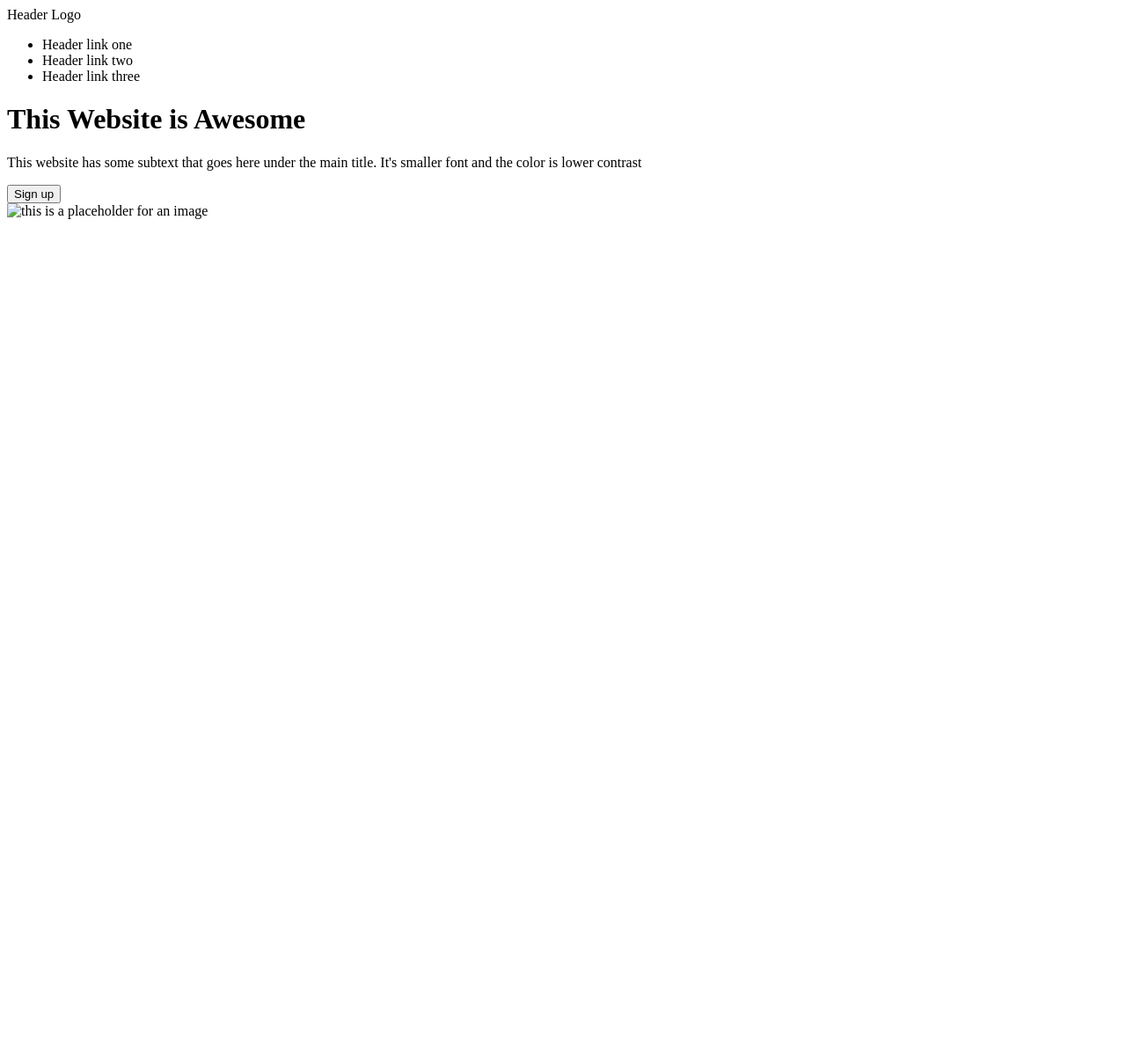
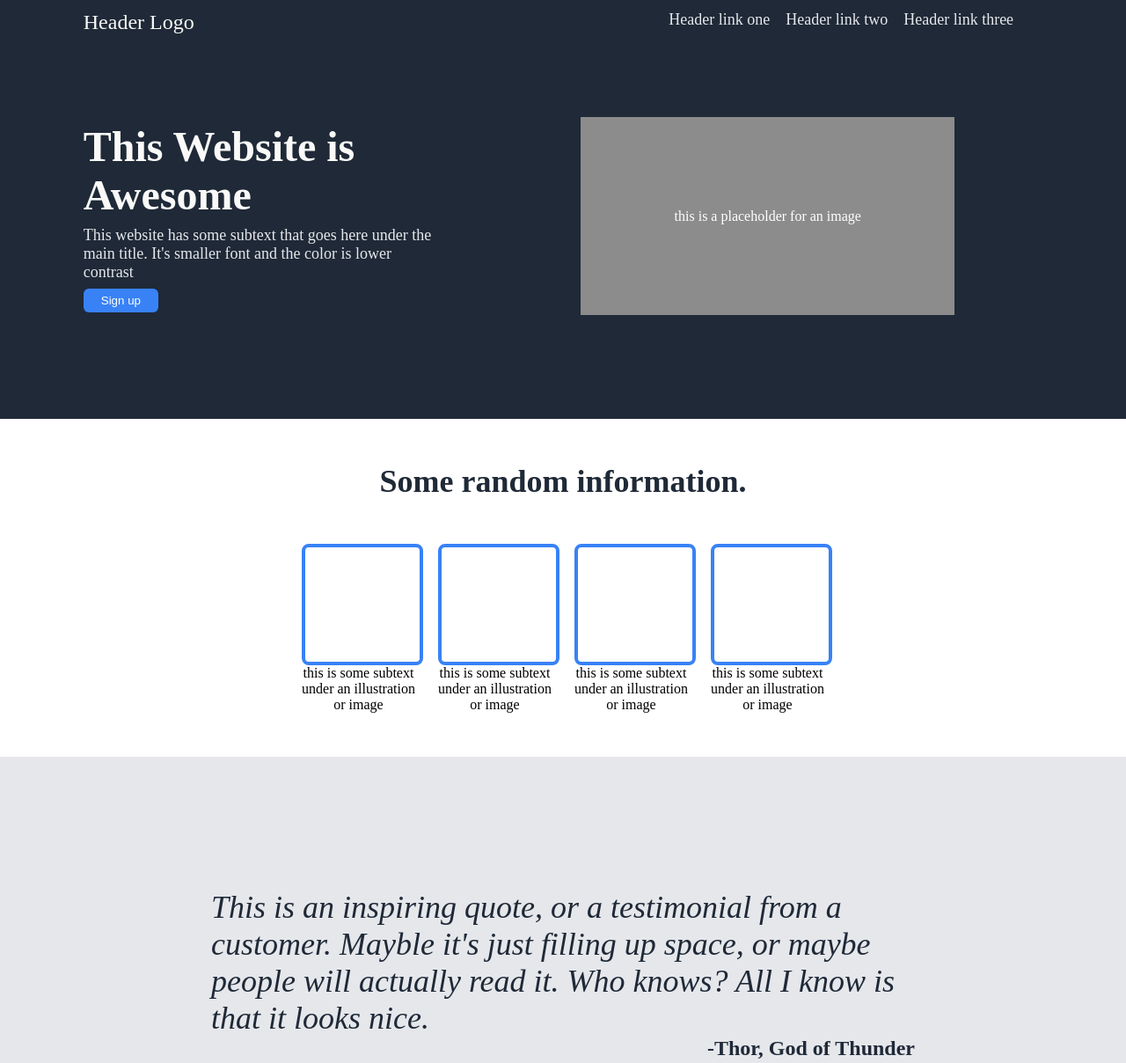
Before and after one commit to razcona/landing-page, a plain HTML site: page index.html in a window 1280 px wide. Shown: the whole page at 88% size. Before the commit the page ends 800 px from the top, so only its background shows below. Drawn offline with Linux system fonts and the light colour scheme.

Commit message:
Created a styles.css file and completed the header, information and quote sections.

```diff
--- a/index.html
+++ b/index.html
@@ -3,30 +3,57 @@
     <head>
     <meta charset="UTF-8">
     <title>Landing Page</title>
+    <link rel="stylesheet" href="styles.css">
     </head>
     <body>
         <div class="header">
+            <div class="header-left">
             <div class="logo">Header Logo</div>
+            <div class="header-text">
+                <div class="main">This Website is Awesome</div>
+                <div class="secondary">This website has some subtext that goes here under the main title. It's smaller font and the color is lower contrast</div>
+                <button>Sign up</button>
+            </div>
+            </div>
+            <div class="header-right">
             <div class="links">
                 <ul>
-                    <li>Header link one</li>
-                    <li>Header link two</li>
-                    <li>Header link three</li>
+                    <li><a href="#">Header link one</a></li>
+                    <li><a href="#">Header link two</a></li>
+                    <li><a href="#">Header link three</a></li>
                 </ul>
             </div>
+            <div class="image">this is a placeholder for an image</div>
+            </div>
+        </div>
 
-            <div class="header-text">
-                <h1>This Website is Awesome</h1>
-                <p>This website has some subtext that goes here under the main title. It's smaller font and the color is lower contrast</p>
+        <div class="information">
+            <div class="info-header">Some random information.</div>
+            <div class="info-content">
+            <div class="info-container">
+            <div class="box"></div>
+            <div class="subtext">this is some subtext under an illustration or image</div>
             </div>
+            <div class="info-container">
+            <div class="box"></div>
+            <div class="subtext">this is some subtext under an illustration or image</div>
+            </div>
+            <div class="info-container">
+            <div class="box"></div>
+            <div class="subtext">this is some subtext under an illustration or image</div>
+            </div>
+            <div class="info-container">
+            <div class="box"></div>
+            <div class="subtext">this is some subtext under an illustration or image</div>
+            </div>
+            </div>
+        </div>
 
-            <button>Sign up</button>
-
-            <div class"image">
-                <img src="" alt="this is a placeholder for an image">
+        <div class="quote-section">
+            <div class="quote-container">
+            <div class="quote">This is an inspiring quote, or a testimonial from a customer. Mayble it's just filling up space, or maybe people will actually read it. Who knows? All I know is that it looks nice.</div>
+            <div class="author">-Thor, God of Thunder</div>
             </div>
-
-
         </div>
 
     </body>
--- /dev/null
+++ b/styles.css
@@ -0,0 +1,144 @@
+body {
+    margin: 0px;
+    padding: 0px;
+}
+
+
+
+.header {
+    background-color: #1F2937;
+    color: white;
+    padding: 12px;
+    display: flex;
+    justify-content: space-around;
+}
+
+.logo {
+    font-size: 24px;
+    color: #F9FAF8;
+}
+
+.main {
+    font-size: 48px;
+    color: #F9FAF8;
+    font-weight: 900;
+}
+
+.links, .secondary {
+    font-size: 18px;
+    color: #E5E7EB;
+}
+
+.header-left {
+    display: flex;
+    flex-direction: column;
+}
+
+.header-right {
+    display: flex;
+    flex-direction: column;
+}
+
+.header-text {
+    width: 400px;
+    height: 225px;
+    margin: 100px;
+    margin-left: 0px;
+    display: flex;
+    flex-direction: column;
+    gap: 8px;
+}
+
+.image {
+    width: 425px;
+    height: 225px;
+    margin: 100px;
+    margin-left: -100px;
+    background-color: #8c8c8c;
+    color: white;
+    display: flex;
+    justify-content: center;
+    align-items: center;
+}
+
+button {
+    background-color: #3882F6;
+    border: none;
+    color: white;
+    text-decoration: none;
+    border-radius: 6px;
+    padding: 6px;
+    padding-left: 20px;
+    padding-right: 20px;
+    align-self: start;
+}
+
+ul {
+    list-style-type: none;
+    margin: 0px;
+    padding: 0px;
+    display: flex;
+    gap: 18px;
+}
+
+a {
+    text-decoration: none;
+    color: inherit;
+}
+.information {
+    margin: 50px;
+    display: flex;
+    flex-direction: column;
+    align-items: center;
+    gap: 50px;
+}
+
+.info-header {
+    font-size: 36px;
+    color: #1F2937;
+    font-weight: 900;
+}
+
+.info-content {
+    display: flex;
+    gap: 25px;
+}
+
+.info-container {
+    width: 130px;
+    text-align: center;
+}
+
+.box {
+    height: 130px;
+    width: 130px;
+    border: 4px solid #3882F6;
+    border-radius: 8px;
+}
+
+.quote-section {
+    background-color: #E5E7EB;
+    display: flex;
+    justify-content: center;
+}
+
+.quote-container {
+    width: 800px;
+    margin: 100px;
+    padding-top: 50px;
+}
+
+.quote {
+    font-style: italic;
+    font-weight: 300;
+    color: #1F2937;
+    font-size: 36px;
+}
+
+.author {
+    display: flex;
+    justify-content: flex-end;
+    font-size: 24px;
+    color: #1F2937;
+    font-weight: 600;
+}
```
